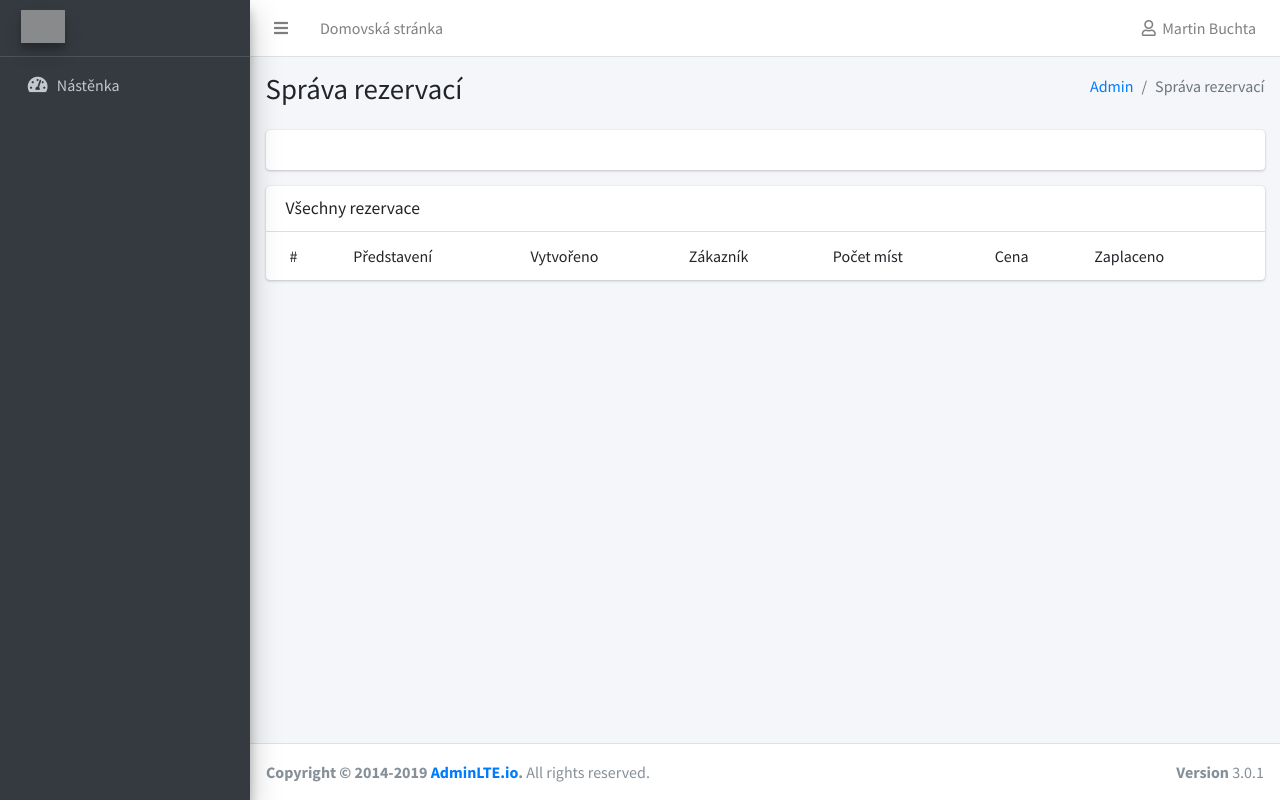
After one commit to martinbuchta/iis, a Symfony app: template templates/pokladni/reservation/list.html.twig in a window 1280 px wide. The commit adds this page. Run offline with Twig, Linux system fonts and the light colour scheme; the template is opened without the code that fills it, so the values that code supplies are empty; some libraries are stand-ins or nearby versions; grey boxes are pictures that could not be loaded.

Commit message:
Reservation list in admin

```diff
--- a/templates/admin_base.html.twig
+++ b/templates/admin_base.html.twig
@@ -129,6 +129,16 @@
                             </a>
                         </li>
                     {% endif %}
+                    {% if is_granted('ROLE_POKLADNI') %}
+                        <li class="nav-item">
+                            <a href="{{ url('pokladni_reservation_list') }}" class="nav-link {% if app.request.pathInfo == path('pokladni_reservation_list') %}active{% endif %}">
+                                <i class="nav-icon fas fa-list-alt"></i>
+                                <p>
+                                    Rezervace
+                                </p>
+                            </a>
+                        </li>
+                    {% endif %}
                 </ul>
             </nav>
             <!-- /.sidebar-menu -->
--- /dev/null
+++ b/templates/pokladni/reservation/list.html.twig
@@ -0,0 +1,95 @@
+{% extends 'admin_base.html.twig' %}
+
+{% block title %}Správa rezervací | Vstupenky{% endblock %}
+
+{% block body %}
+    <section class="content-header">
+        <div class="container-fluid">
+            <div class="row mb-2">
+                <div class="col-sm-6">
+                    <h1>Správa rezervací</h1>
+                </div>
+                <div class="col-sm-6">
+                    <ol class="breadcrumb float-sm-right">
+                        <li class="breadcrumb-item"><a href="{{ url('admin') }}">Admin</a></li>
+                        <li class="breadcrumb-item active">Správa rezervací</li>
+                    </ol>
+                </div>
+            </div>
+        </div>
+    </section>
+
+    <section class="content">
+        <div class="container-fluid">
+            <div class="row">
+                <div class="col-12">
+                    <div class="card">
+                        <div class="card-body">
+                            {#<a href="{{ url('redaktor_hall_add') }}" class="btn btn-success"><i class="fa fa-plus"></i> Přidat sál</a>#}
+                        </div>
+                    </div>
+                </div>
+                <div class="col-12">
+                    <div class="card">
+                        <div class="card-header">
+                            <h3 class="card-title">Všechny rezervace</h3>
+                        </div>
+                        <div class="card-body table-responsive p-0">
+                            <table class="table table-hover">
+                                <thead>
+                                <tr>
+                                    <td>#</td>
+                                    <td>Představení</td>
+                                    <td>Vytvořeno</td>
+                                    <td>Zákazník</td>
+                                    <td>Počet míst</td>
+                                    <td>Cena</td>
+                                    <td>Zaplaceno</td>
+                                </tr>
+                                </thead>
+                                <tbody>
+                                {% for reservation in reservations %}
+                                    <tr onclick="window.location='{{ url("redaktor_hall_edit", {"id": reservation.id}) }}';">
+                                        <td>{{ reservation.id }}</td>
+                                        <td>{{ reservation.tickets[0].performance.name }}</td>
+                                        <td>{{ reservation.createdAt | date('j.n.Y H.i') }}</td>
+                                        <td>
+                                            {% if reservation.user %}
+                                                {{ reservation.user.name }}
+                                                {{ reservation.user.surname }}
+                                                ({{ reservation.user.email }})
+                                            {% else %}
+                                                {{ reservation.name }}
+                                                {{ reservation.surname }}
+                                                ({{ reservation.email }})
+                                            {% endif %}
+                                        </td>
+                                        <td>{{ reservation.tickets | length }}</td>
+                                        <td>{{ reservation.price | number_format(0, ',', ' ') }} Kč</td>
+                                        <td>
+                                            {% if reservation.paid %}
+                                                <i class="fas fa-check"></i>
+                                            {% else %}
+                                                <i class="fas fa-times"></i>
+                                            {% endif %}
+                                        </td>
+                                    </tr>
+                                {% endfor %}
+                                </tbody>
+                            </table>
+                        </div>
+                    </div>
+                </div>
+            </div>
+        </div>
+    </section>
+
+{% endblock %}
+
+{% block stylesheets %}
+    <style>
+        section table tbody tr {
+            cursor: pointer;
+        }
+    </style>
+{% endblock %}
```
Also changed, not shown: src/Controller/Pokladni/ReservationController.php (added, +24 -0 lines), src/Repository/ReservationRepository.php (added, +15 -0 lines).
